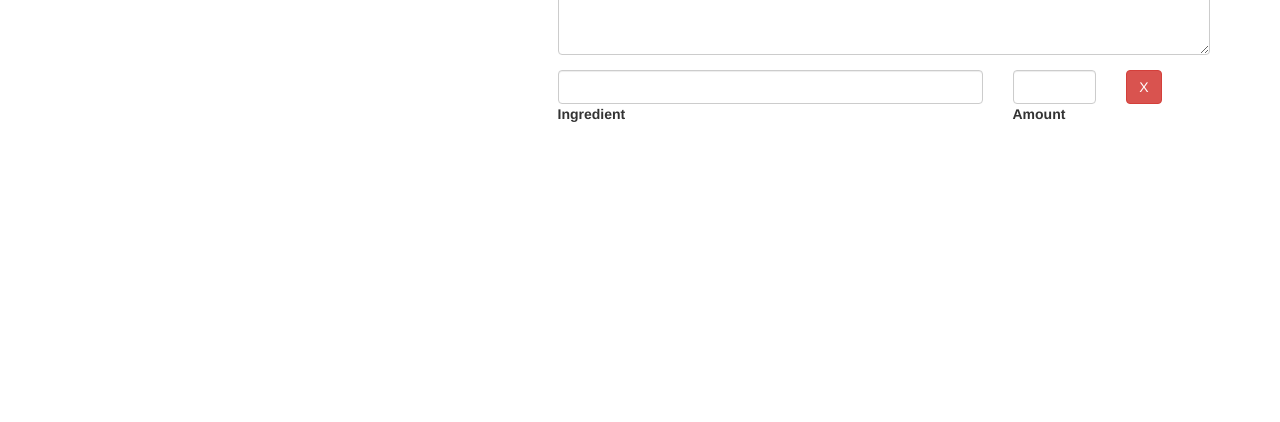
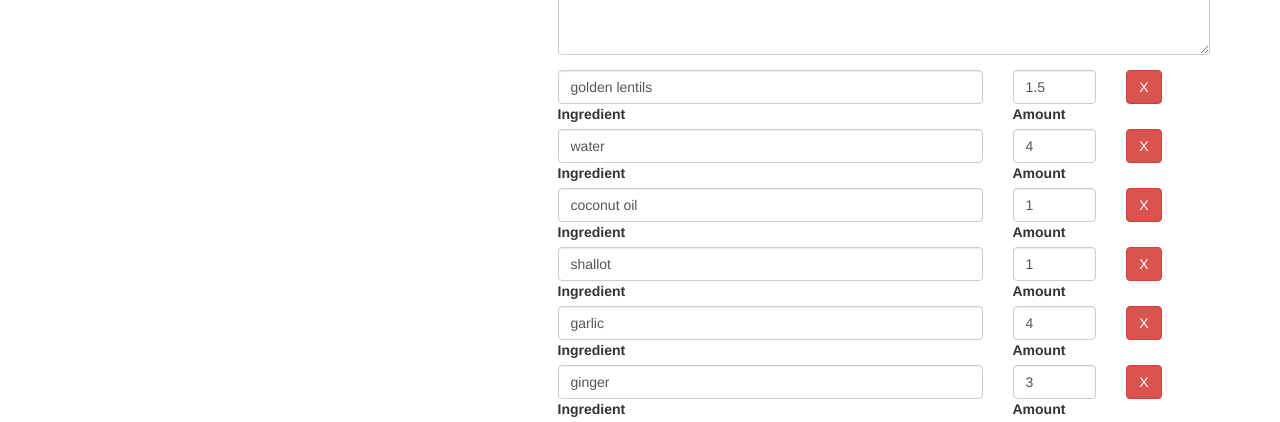
Before and after one commit to nkfoss/CookingProject, an Angular app: page /recipes/1/edit in a window 1280 px wide. Shown: the part 359-781 px from the top of the page. Built offline with nearby package versions, Linux system fonts and the light colour scheme.

Commit message:
Add ingredient list form control

```diff
--- a/src/app/RecipeBook/edit-recipe/edit-recipe.component.html
+++ b/src/app/RecipeBook/edit-recipe/edit-recipe.component.html
@@ -40,18 +40,20 @@
                 </div>
             </div>
             <div class="row">
-                <div class="col-xs-12">
-                    <div class="row">
+                <div class="col-xs-12" formArrayName="ingredients">
+                    <div class="row"
+                    *ngFor="let ingredientCtrl of controls; let i = index"
+                    [formGroupName]="i">
                         <div class="col-xs-8">
-                            <input type="text" id="ingredient" class="form-control">
+                            <input type="text" id="ingredient" class="form-control" formControlName="name">
                             <label for="ingredient">Ingredient</label>
                         </div>
                         <div class="col-xs-2">
-                            <input type="number" id="amount" class="form-control">
+                            <input type="number" id="amount" class="form-control" formControlName="amount">
                             <label for="amount">Amount</label>
                         </div>
                         <div class="col-xs-2">
-                            <button class="btn btn-danger">X</button>
+                            <button type="button" class="btn btn-danger">X</button>
                         </div>
                     </div>
                 </div>
--- a/src/app/RecipeBook/edit-recipe/edit-recipe.component.ts
+++ b/src/app/RecipeBook/edit-recipe/edit-recipe.component.ts
@@ -1,6 +1,6 @@
 import { Component, OnInit } from '@angular/core';
 import { ActivatedRoute, Params } from '@angular/router';
-import { FormGroup, FormControl } from '@angular/forms'
+import { FormGroup, FormControl, FormArray } from '@angular/forms'
 import { RecipeService } from '../recipes.service';
 
 @Component({
@@ -41,17 +41,33 @@
     let recipeName = '';
     let recipeImagePath = '';
     let recipeDescription = '';
+    let recipeIngredients = new FormArray([]);
 
     if (this.editMode) {
       const recipe = this.recipeService.getRecipe(this.id);
       recipeName = recipe.name;
       recipeImagePath = recipe.imagePath;
       recipeDescription = recipe.description;
-    }
+
+      // Now check to see IF the recipe has any ingredients (it might not)
+      // Then push a new form group (with two controls), per ingredient
+      if (recipe['ingredients']) {
+        for (let ingredient of recipe.ingredients) {
+          recipeIngredients.push(
+            new FormGroup({
+              'name' : new FormControl(ingredient.name),
+              'amount' : new FormControl(ingredient.amount)
+            })
+          )
+        }
+      }
+    }  // END: editMode
+
     this.recipeForm = new FormGroup({
       'name': new FormControl(recipeName),
       'imagePath': new FormControl(recipeImagePath),
-      'description': new FormControl(recipeDescription)
+      'description': new FormControl(recipeDescription),
+      'ingredients' : recipeIngredients //remember we already created this
     })
   }
 
@@ -59,4 +75,8 @@
     console.log(this.recipeForm);
   }
 
+  get controls() {
+    return (<FormArray> this.recipeForm.get('ingredients')).controls;
+  }
+
 }
```
